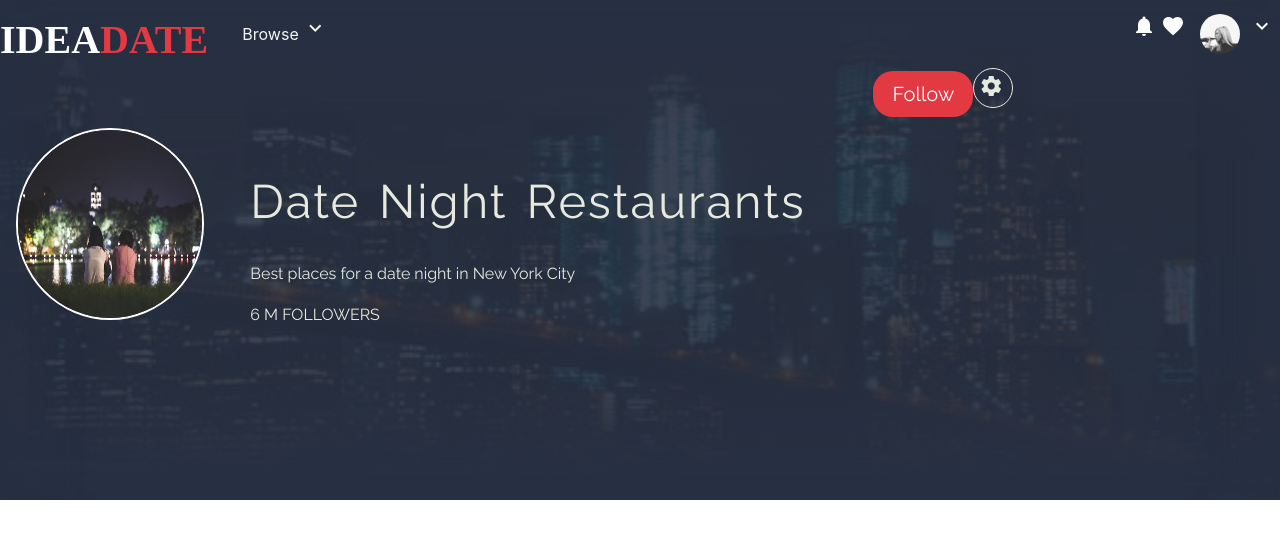
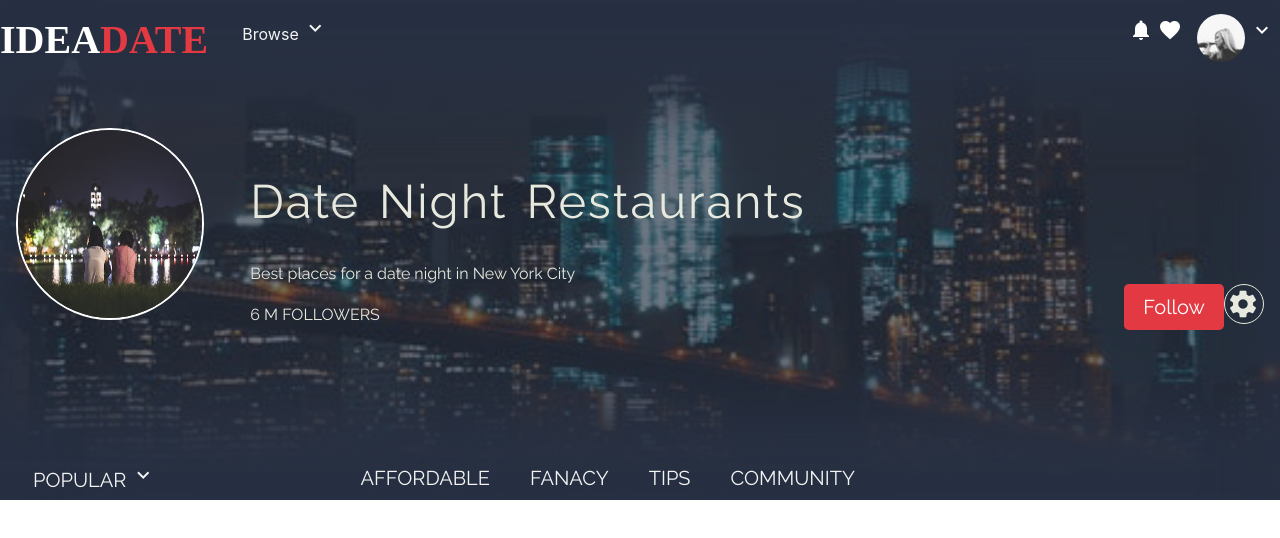
Before and after one commit to hayanisaid/Front-end-Challenge, a Vue app: page / in a window 1280 px wide. Shown: the top 538 px of the page. Built offline with nearby package versions, Linux system fonts and the light colour scheme.

Commit message:
add navbar and nav mobile

```diff
--- a/src/assets/css/main.scss
+++ b/src/assets/css/main.scss
@@ -35,6 +35,7 @@ $whiteColor: #f4f4f4;
 	background-size: cover;
 	height: 500px;
 	position: relative;
+	overflow: hidden;
      /* overlay */
 	.overlay{
 	position: absolute;
@@ -43,13 +44,14 @@ $whiteColor: #f4f4f4;
 	bottom: 0;
 	width: 100%;
 	height: 100%;
-	background: rgba(39, 48, 66,0.9);
-	box-shadow:2px 77px 69px #273042 inset, -2px -82px 69px #273042 inset;
+	background: rgba(39, 48, 66, 0.66);
+	box-shadow:2px 100px 69px #273042 inset, -2px -100px 69px #273042 inset;
 	}
 
-	/* logo */
+	/* first section */
 	.first{
-		margin:1em 0;
+		@media (min-width: 768px){
+          	margin:1em 0;
      .logo{
 	h3{
 	    text-transform: uppercase;
@@ -74,12 +76,15 @@ $whiteColor: #f4f4f4;
 	border-radius: 50% !important;
 	margin: 3em 1em;
 		}
+		}
+
 	}
 
 
 	/* Brows */
 	.browse{
-     margin: 1em;
+		@media (min-width: 768px){
+			  margin: 1em;
 	position: relative;
 	a{
 	text-decoration: none;
@@ -101,13 +106,16 @@ $whiteColor: #f4f4f4;
 			}
 		}
 	 }
+		}
+
 	}
 
 
   /* header_top_right */
 
 	.header_top_right{
-	   padding: 14px 1px;
+		@media (min-width: 768px){
+			  padding: 14px 1px;
 
 	a{
 		color: #C0C5CD;
@@ -120,9 +128,9 @@ $whiteColor: #f4f4f4;
 		margin-right: 5px;
 	}
 	img{
-		width: 40px;
-		height: 40px;
-		margin-right: 10px;
+		width: 3em;
+		height: 3em;
+		margin-right: 5px;
 		margin-left: 10px;
 		border-radius: 50%;
 	}
@@ -139,13 +147,16 @@ $whiteColor: #f4f4f4;
 	}
 
 	}
+		}
+
 	}
 
 
     /* .header_description */
 
 	.header_description{
-		padding:7em 2em;
+		@media (min-width: 768px) {
+		 padding:7em 2em;
 
 		/* Title  */
 
@@ -170,14 +181,23 @@ $whiteColor: #f4f4f4;
 			font-family: $Raleway;
 
 		}
+		}
+
 
 		}
 
 
 		/* btn Follow */
 		.btn_follow{
+			@media (min-width:768px) {
+			  display: flex;
+			justify-content: flex-end;
+			position: relative;
+			top: 13em;
+			right: 1em;
 			.btn-default{
 			background: #e23943 ;
+			margin-right: 1em;
 			color: #fff;
 			outline: none;
 			font-family: 'Raleway', sans-serif;
@@ -196,11 +216,78 @@ $whiteColor: #f4f4f4;
 				width: 40px;
 				height: 40px;
 				border-radius: 50%;
-				padding: 5px;
+				/* padding: 5px 7px; */
+				padding: 3px 2px;
+				font-size: 2em;
 
 			}
+			}
+
 		}
 
 
+/* Navbar */
+.navs{
+	    padding: 1em 2em;
+	a{
+		color:$whiteColor;
+		font-family: $Raleway;
+		text-transform: uppercase;
+		font-size: 20px;
+		transition: all .3s ease-in-out;
+		&:hover{
+			color: #e23943 !important;
+			border-bottom: 3px solid #e23943;
+			text-decoration: none;
+		}
+	}
+	.list-inline{
+		.nav-link{
+	transition: all .3s ease-in-out;
+		 color:$whiteColor;
+		font-family: $Raleway;
+		text-transform: uppercase;
+		font-size: 20px;
+		}
+	}
+}
+
+/* header mobile */
+.header-mobile{
+	 padding: 2em;
+     background: $mainColor;
+    position: fixed;
+    right: 0;
+    z-index: 2;
+    height: 100%;
+    .avatar{
+			display: flex;
+			justify-content: center;
+    	img{
+			width: 10em !important;
+			height: 10em !important;
+			border-radius: 50%;
+    	}
+    }
+    .note{
+		background: #e33943;
+		margin: 1em;
+		padding: 1em;
+     i{
+    	color: $whiteColor;
+    	margin: 0 1em;
+    }
+    }
+    .navs{
+    	ul{
+    		min-width: 100%;
+    		li{
+    			width: 100% !important;
+    		}
+    	}
+    }
+
+}
+
 
 }/* End header */
--- a/src/components/home.vue
+++ b/src/components/home.vue
@@ -50,16 +50,56 @@
           </ul>
         </div>
       </div>
-      <div class="col-lg-12 col-md-12">
-        <div class="btn_follow">
+      <div class="col-lg-12 col-md-12 btn_follow">
         <button class="btn btn-default btn-lg">Follow</button>
         <span>
           <i class="material-icons">settings</i>
         </span>
       </div>
       </div>
-      </div>
      </div>
+     <!-- navs -->
+     <div class="col-lg-3 col-md-3 navs">
+       <a href="#" class="nav-link">popular <i class="material-icons">expand_more</i></a>
+     </div>
+     <div class="col-lg-6 col-md-6 navs">
+       <ul class="list-inline">
+         <li class="list-inline-item"><a class="nav-link" href="#">affordable</a></li>
+         <li class="list-inline-item"><a class="nav-link" href="#">fanacy</a></li>
+         <li class="list-inline-item"><a class="nav-link" href="#">tips</a></li>
+         <li class="list-inline-item"><a class="nav-link" href="#">community</a></li>
+       </ul>
+     </div>
+     <div class="header-mobile " hidden>
+     <div class=" col-sm-12 col-md-12 ">
+       <div class="header_mobile_top_right">
+       <div class="avatar">
+         <img src="../assets/images/image2.png" class="img-fluid">
+       </div>
+       <div class="note">
+          <i class="material-icons">notifications</i>
+          <i class="material-icons">favorite</i>
+          <a class="dropdown" data-toggle="dropdown" href="#">
+          <i class="material-icons" aria-hidden="true">expand_more</i></a>
+       </div>
+          <ul class="list-unstyled dropdown-menu">
+          <li><a href="">Profile <i class="material-icons">person</i></a></li>
+          <li><a href="">My cart <i class="material-icons"></i></a></li>
+          <li><a href="">Setting <i class="material-icons">settings</i></a></li>
+          <li><a href="">Logout <i class="material-icons"></i></a></li>
+          </ul>
+     <div class=" navs">
+       <ul class="list-inline">
+         <li><a href="#" class="nav-link">popular <i class="material-icons">expand_more</i></a></li>
+         <li class="list-inline-item"><a class="nav-link" href="#">affordable</a></li>
+         <li class="list-inline-item"><a class="nav-link" href="#">fanacy</a></li>
+         <li class="list-inline-item"><a class="nav-link" href="#">tips</a></li>
+         <li class="list-inline-item"><a class="nav-link" href="#">community</a></li>
+       </ul>
+     </div>
+        </div>
+     </div>
+   </div>
    </div>
    </div><!-- end header -->
 </div>
```
